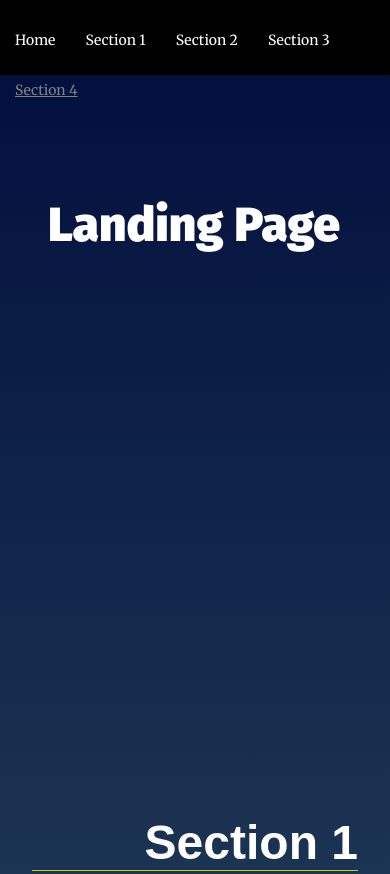
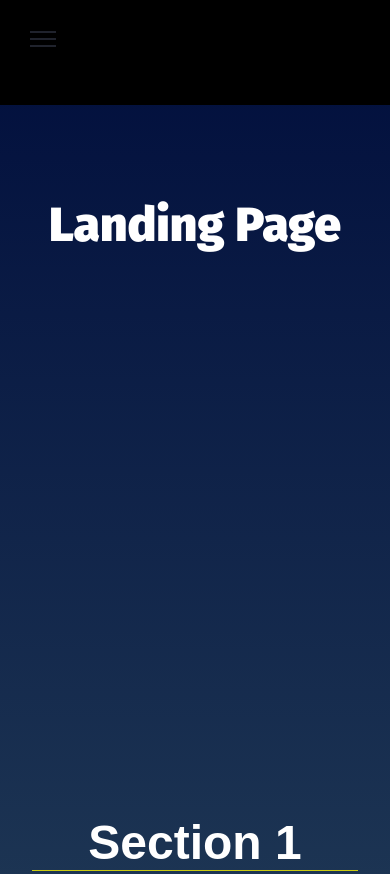
Before and after one commit to plain-JS-projects/udacityLP26Aug, a plain HTML site: page index.html in a window 390 px wide. Shown: the top 874 px of the page. Drawn offline with Linux system fonts and the light colour scheme.

Commit message:
responsive menu

```diff
--- a/css/styles.css
+++ b/css/styles.css
@@ -70,37 +70,103 @@ section {
 /* ---- Module Rules ---- */
 
 /* Navigation Styles*/
+.navbar__menu {
+  position: fixed;
+  width: 100%;
+  padding: 10px 10px 5px;
+  display: flex;
+  justify-content: space-between;
+  align-items: center;
+  flex-wrap: wrap;
+  transition: top 0.75s ease-in;
+  background-color: rgba(0, 0, 0, 1);
+}
 .navbar__menu ul {
-  padding-left: 15px;
-  margin: 15px 0 0 0;
-  text-align: left;
-}
-#navbar__list {
   list-style: none;
+  overflow: hidden;
+  display: flex;
+  flex-direction: column;
+  align-items: flex-start;
+  width: 100%;
+  max-height: 0;
+  transition: max-height 0.2s ease-out;
 }
 
-.navbar__menu li {
+.navbar__menu ul li a {
   display: inline-block;
-  margin: 0 30px 0 0;
+  min-width: 75px;
+  margin: 0.3em 0;
+  padding: 0 10px;
+  transition: 1s all;
+  text-decoration: none;
+  font-size: 20px;
 }
 
-.navbar__menu .menu__link {
-  width: 980px;
-  height: 75px;
-  margin: 0 auto;
-  display: block;
-  padding: 1em;
-  font-weight: bold;
-  text-decoration: none;
-  color: #000;
-}
-
-.navbar__menu .menu__link:hover {
+.navbar__menu ul li a:hover {
   background: #333;
   color: #fff;
   transition: ease 0.3s all;
   font-size: 14px;
 }
+
+.menu-icon {
+  cursor: pointer;
+  display: inline-block;
+  padding: 28px 20px;
+}
+
+.menu-icon .navicon {
+  background: #20232d;
+  display: block;
+  height: 2px;
+  position: relative;
+  width: 1.625rem;
+}
+
+.menu-icon .navicon:before,
+.menu-icon .navicon:after {
+  background: #20232d;
+  content: "";
+  display: block;
+  height: 100%;
+  position: absolute;
+  transition: all 0.2s ease-out;
+  width: 100%;
+}
+
+.menu-icon .navicon:before {
+  top: 7px;
+}
+
+.menu-icon .navicon:after {
+  top: -7px;
+}
+
+.menu-btn {
+  display: none;
+}
+
+.menu-btn:checked ~ ul {
+  max-height: 300px;
+}
+
+.menu-btn:checked ~ .menu-icon .navicon {
+  background: transparent;
+}
+
+.menu-btn:checked ~ .menu-icon .navicon:before {
+  transform: rotate(-45deg);
+}
+
+.menu-btn:checked ~ .menu-icon .navicon:after {
+  transform: rotate(45deg);
+}
+
+.menu-btn:checked ~ .menu-icon:not(.steps) .navicon:after,
+.menu-btn:checked ~ .menu-icon:not(.steps) .navicon::before {
+  top: 0;
+}
+
 .active {
   font-size: 14px;
   color: #000;
@@ -136,7 +202,7 @@ section {
 /* Landing Container Styles */
 .landing__container {
   padding: 1em;
-  text-align: left;
+  text-align: center;
 }
 
 @media only screen and (min-width: 35em) {
@@ -149,7 +215,7 @@ section {
 section:nth-of-type(even) .landing__container {
   margin-right: 0;
   margin-left: auto;
-  text-align: right;
+  text-align: center;
 }
 
 /* Background Circles */
@@ -259,3 +325,27 @@ section.active .landing__container::after {
     transform: rotate(360deg) translate(-1em) rotate(-360deg);
   }
 }
+
+@media (min-width: 768px) {
+  .navbar__menu li {
+    margin: 0 10px;
+  }
+
+  .navbar__menu ul {
+    width: auto;
+    max-height: none;
+    flex-direction: row;
+  }
+
+  .navbar__menu .menu-icon {
+    display: none;
+  }
+
+  .landing__container {
+    text-align: left;
+  }
+
+  section:nth-of-type(even) .landing__container {
+    text-align: right;
+  }
+}
--- a/index.html
+++ b/index.html
@@ -18,6 +18,10 @@
   IDs are only used for sections to connect menu achors to sections -->
     <header class="page__header">
       <nav class="navbar__menu">
+        <input class="menu-btn" type="checkbox" id="menu-btn" />
+        <label class="menu-icon" for="menu-btn"
+          ><span class="navicon"></span
+        ></label>
         <!-- Navigation starts as empty UL that will be populated with JS -->
         <ul id="navbar__list"></ul>
       </nav>
```
Also changed, not shown: 1 other file.
